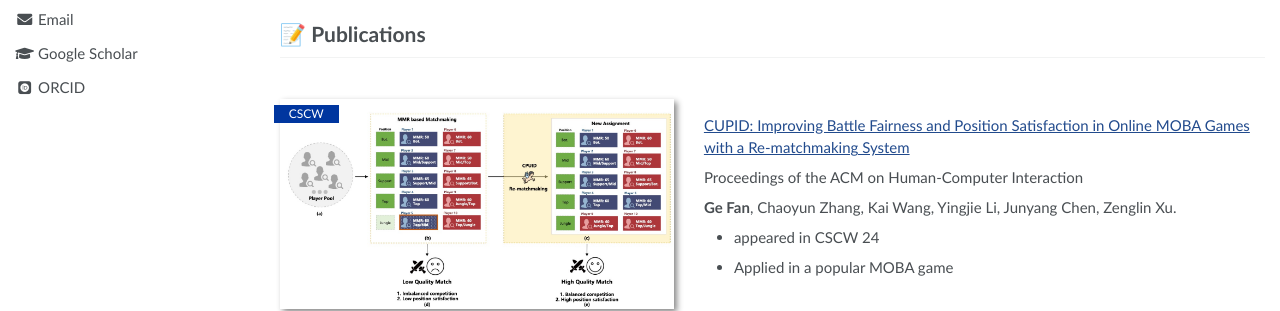
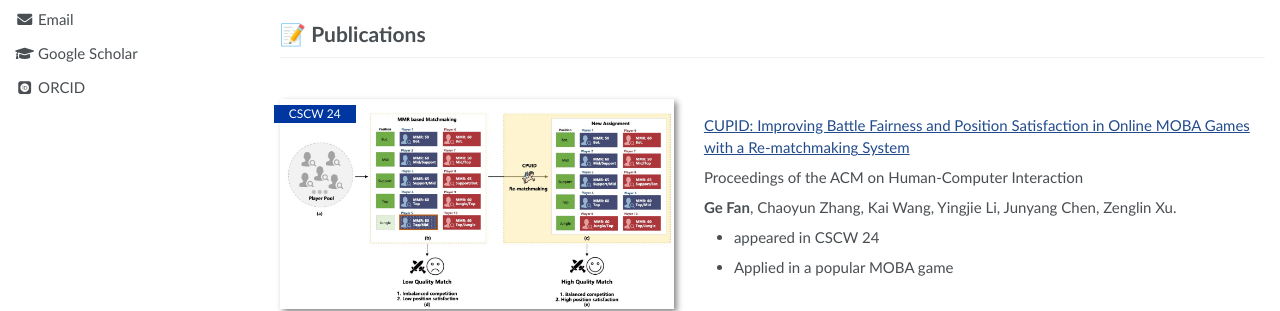
Before and after one commit to FanGhost/fanghost.github.io, a Jekyll site: the page built from _pages/about.md, in a window 1280 px wide and 900 px high. Shown: the part 382-693 px from the top of the window. Built offline with Jekyll 4.4.1, drawn with Linux system fonts in a browser that asks for light colours; some web fonts are replaced.

Commit message:
Update about.md

```diff
--- a/_pages/about.md
+++ b/_pages/about.md
@@ -37,7 +37,7 @@
 - *2022.02*: &nbsp;🎉🎉 Lorem ipsum dolor sit amet, consectetur adipiscing elit. Vivamus ornare aliquet ipsum, ac tempus justo dapibus sit amet.  -->
 
 # 📝 Publications
-<div class='paper-box'><div class='paper-box-image'><div><div class="badge">CSCW</div><img src='images/cupid.png' alt="sym" width="100%"></div></div>
+<div class='paper-box'><div class='paper-box-image'><div><div class="badge">CSCW 24</div><img src='images/cupid.png' alt="sym" width="100%"></div></div>
 <div class='paper-box-text' markdown="1">
 
 [CUPID: Improving Battle Fairness and Position Satisfaction in Online MOBA Games with a Re-matchmaking System](http://fange.pro/files/2024CUPID.pdf)
```
